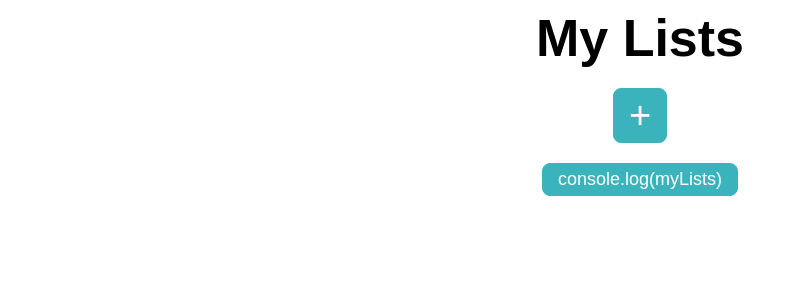
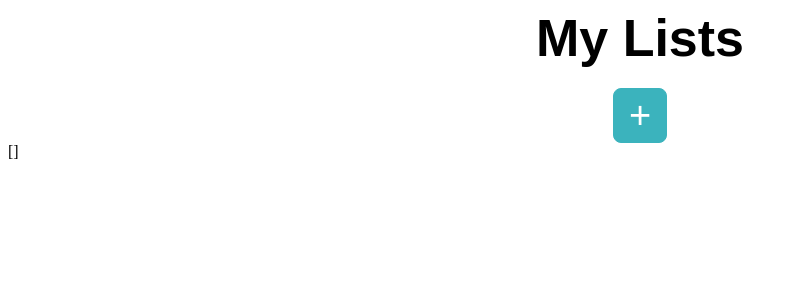
Before and after one commit to elenamarsili/mentoring-list, a React (Create React App) app: page / in a window 1280 px wide. Shown: the top 300 px of the page, without its empty margins (0-796 px from the left). Built offline with nearby package versions, Linux system fonts and the light colour scheme.

Commit message:
ListReducer

```diff
--- a/src/App.tsx
+++ b/src/App.tsx
@@ -1,18 +1,14 @@
 import { ToDoList } from "./components/list/toDoList";
-import { AddListButton, ListItem, ListContainer, Button, ListsTitle, ConsoleButton, } from "./components/list/toDo.styles";
-import { useMyListsContext, useSetMyListsContext } from './contexts/ListsContext';
+import { AddListButton, ListItem, ListContainer, Button, ListsTitle } from "./components/list/toDo.styles";
+import { useMyListsContext, useDispatchListsContext } from './contexts/ListsContext';
 
 function App() {
   const myLists = useMyListsContext()
-  const setMyLists = useSetMyListsContext()
+  const dispatch = useDispatchListsContext()
+
   const onAddList = () => {
-    setMyLists(myLists.concat({id: `${Date.now()}`,title: 'New List', tasks: []}))
+    dispatch({type: 'new-list'})
   }
-
-  const onConsole = () => {
-    console.log(myLists)
-  }
-
   return (
     <div>
       <ListsTitle>My Lists</ListsTitle>
@@ -28,9 +24,9 @@ function App() {
       <Button>
         <AddListButton onClick={() => { onAddList() }}>+</AddListButton>
       </Button>
-      <Button>
-        <ConsoleButton onClick={() => { onConsole() }}>console.log(myLists)</ConsoleButton>
-      </Button>
+
+      <div>{JSON.stringify(myLists)}</div>
+
 
     </div>
   );
--- a/src/components/list/toDo.styles.tsx
+++ b/src/components/list/toDo.styles.tsx
@@ -121,22 +121,6 @@ export const AddListButton = styled.button`
         font-weight: bold;
         }
 `
-export const ConsoleButton = styled.button`
-    font-family: Arial, sans-serif;
-    font-size: 18px;
-    padding: 5px 15px;
-    margin-top: 20px;
-    border: 1px solid #3BB3BD;
-    border-radius: 8px;
-    background-color: #3BB3BD;
-    color: white;
-    cursor:pointer;
-    cursor:pointer;
-    &:hover {
-        background-color: #33aab4;
-        font-weight: bold;
-        }
-`
 
 export const AddItemsParagraph = styled.p`
     font-family: Arial, sans-serif;
--- a/src/components/list/toDo.tsx
+++ b/src/components/list/toDo.tsx
@@ -1,13 +1,13 @@
-import { List, Lists, Task } from "../../types"
+import { List, Task } from "../../types"
 import { ToDoItem, DeleteButton, EditButton, ToDoInput, TaskButtons } from "./toDo.styles";
 import React, { useState } from 'react';
 import { FaEdit, FaTrashAlt } from "react-icons/fa";
-import { useSetMyListsContext } from '../../contexts/ListsContext';
+import { useDispatchListsContext } from '../../contexts/ListsContext';
 
 type Props = {todo: Task; toDoList: List}
 
 export const ToDo = ({todo, toDoList}: Props) => {
-    const setMyLists = useSetMyListsContext()
+    const dispatch = useDispatchListsContext()
 
     const [editTask, setEdiTask] = useState<boolean>(false)
     const [task, setTask] = useState<string>(todo.task)
@@ -30,45 +30,13 @@ export const ToDo = ({todo, toDoList}: Props) => {
 
     const onTaskSubmit = () => {
         onEdit()
-        setMyLists(myLists => (
-            myLists.map((list)=>{
-                if (list.id === toDoList.id) {
-                    return {
-                        ...toDoList,
-                        tasks: toDoList.tasks.map((t) => {
-                            if (t.id === todo.id) {
-                               return {
-                                   ...todo,
-                                   id: `${Date.now()}`,
-                                   task
-                               }
-                            } else {
-                                return t
-                            }
-                        })
-                    }
-                }
-                return list
-            })
-        ))
+        dispatch({type: 'edit-task', id: toDoList.id, editedTask: task, taskId: todo.id})
     }
 
     const onDelete = () => {
         const toRemove = todo
         window.confirm('Are you sure you want to delete this item?')
-        && setMyLists(myLists => (
-            myLists.map((list)=>{
-                if (list.id === toDoList.id) {
-                    return {
-                        ...toDoList,
-                        tasks: toDoList.tasks.filter((item) => {
-                            return item !== toRemove
-                        })
-                    }
-                }
-                return list
-            })
-        ))
+        && dispatch({type: 'delete-task-from-list', id: toDoList.id, taskToRemove: toRemove })
     }
 
         return (
--- a/src/components/list/toDoList.tsx
+++ b/src/components/list/toDoList.tsx
@@ -3,12 +3,12 @@ import React, { useState } from 'react';
 import { FaEdit } from "react-icons/fa";
 import { List, Task } from "../../types";
 import { ToDoInput, AddButton, AddItemsParagraph, ListTitle, Title, EditButton, TitleInput, DeleteListButton } from "./toDo.styles";
-import { useSetMyListsContext } from '../../contexts/ListsContext';
+import { useDispatchListsContext } from '../../contexts/ListsContext';
 
 type Props = { toDoList: List;}
 
 export const ToDoList = ({ toDoList}: Props) => {
-    const setMyLists = useSetMyListsContext()
+    const dispatch = useDispatchListsContext()
 
     const [newTask, setNewTask] = useState<string>('')
 
@@ -34,17 +34,7 @@ export const ToDoList = ({ toDoList}: Props) => {
 
     const onTitleSubmit = () => {
         onEdit()
-            setMyLists(myLists => (
-                myLists.map((list)=>{
-                    if (list.id === toDoList.id) {
-                        return {
-                            ...toDoList,
-                            title
-                        }
-                    }
-                    return list
-                })
-            ))
+        dispatch({type: 'list-title-update', title, id: toDoList.id})
     }
 
     const onEdit = () => {
@@ -65,24 +55,14 @@ export const ToDoList = ({ toDoList}: Props) => {
                 id: `${Date.now()}`,
                 task: newTask
             }
-            setMyLists(myLists => (
-                myLists.map((list)=>{
-                    if (list.id === toDoList.id) {
-                        return {
-                            ...toDoList,
-                            tasks : toDoList.tasks.concat(task)
-                        }
-                    }
-                    return list
-                })
-            ))
+            dispatch({type: 'add-task-to-list', task, id: toDoList.id})
             setNewTask('')
         }
     }
 
     const onDeleteList = () => {
         window.confirm('Are you sure you want to delete this list?')
-        && setMyLists(myLists => myLists.filter((list)=> list.id !== toDoList.id))
+        && dispatch({type: 'delete-list', id: toDoList.id})
     }
 
 
--- a/src/contexts/ListsContext.tsx
+++ b/src/contexts/ListsContext.tsx
@@ -1,15 +1,16 @@
-import { createContext, ReactNode, useContext, useState } from "react";
+import { createContext, ReactNode, useContext, useReducer, useState } from "react";
 import { Lists } from "../types";
+import { reducer, Action } from "./ListsReducer";
 
 type Props = { children: ReactNode}
 
-const Context = createContext<{myLists: Lists, setMyLists: React.Dispatch<React.SetStateAction<Lists>>}>({myLists: [], setMyLists: ()=> {}})
+const Context = createContext<{myLists: Lists, dispatch: React.Dispatch<Action>}>({myLists: [], dispatch: ()=> {}})
 
 export const MyListsProvider = (props: Props) => {
-    const [myLists, setMyLists] = useState<Lists>([]);
+    const [myLists, dispatch] = useReducer(reducer, [])
 
     return (
-        <Context.Provider value={{myLists, setMyLists}} >
+        <Context.Provider value={{myLists, dispatch}} >
             {props.children}
         </Context.Provider>
     )
@@ -20,7 +21,7 @@ export const useMyListsContext = () =>{
     return context.myLists
 }
 
-export const useSetMyListsContext = () =>{
+export const useDispatchListsContext = () =>{
     const context = useContext(Context)
-    return context.setMyLists
+    return context.dispatch
 }
--- /dev/null
+++ b/src/contexts/ListsReducer.ts
@@ -0,0 +1,102 @@
+import { List, Lists, Task } from "../types"
+
+type State = Lists
+
+export type Action = {
+    type: 'new-list' | 'list-title-update' | 'add-task-to-list' | 'delete-list' | 'edit-task' | 'delete-task-from-list';
+    title?: string;
+    id?: string;
+    task?: Task;
+    taskId?: string;
+    editedTask?: string;
+    taskToRemove?: Task;
+}
+
+
+export const reducer = (currentState: State, action: Action): State=> {
+    switch(action.type) {
+        case 'new-list': {
+            return currentState.concat({id: `${Date.now()}`,title: 'New List', tasks: []})
+        }
+        case 'list-title-update': {
+            if (!action.id) return currentState;
+            if (!action.title) return currentState;
+
+            const updatedList = currentState.map((list)=>{
+                if (list.id === action.id) {
+                    return {
+                        ...list,
+                        title: action.title!
+                    }
+                }
+                return list
+            });
+            return [...updatedList]
+        }
+        case 'add-task-to-list': {
+            const {id, task} = action;
+            if (!id) return currentState;
+            if (!task) return currentState;
+
+            const updatedList = currentState.map((list)=>{
+                if (list.id === id) {
+                    return {
+                        ...list,
+                        tasks : list.tasks.concat(task)
+                    }
+                }
+                return list
+            });
+            return [...updatedList]
+        }
+        case 'delete-list': {
+            return currentState.filter((list)=> list.id !== action.id)
+        }
+        case 'edit-task': {
+            const {id, taskId, editedTask} = action;
+            if (!id) return currentState;
+            if (!taskId) return currentState;
+            if (!editedTask) return currentState;
+
+            const updatedLists = currentState.map((list)=>{
+                if (list.id === id) {
+                    const updatedList : List = {
+                        ...list,
+                        tasks: list.tasks.map((t) => {
+                            if (t.id === taskId) {
+                                return {
+                                    ...t,
+                                    task: editedTask
+                                } as Task
+                            } else {
+                                return t
+                            }
+                        })
+                    }
+                    return updatedList
+                }
+                return list
+            });
+            return [...updatedLists]
+        }
+        case 'delete-task-from-list': {
+            if (!action.id) return currentState;
+            if (!action.taskToRemove) return currentState;
+
+            const updatedLists = currentState.map((list)=>{
+                if (list.id === action.id) {
+                    return {
+                        ...list,
+                        tasks: list.tasks.filter((item) => {
+                            return item !== action.taskToRemove
+                        })
+                    }
+                }
+                return list
+            })
+            return [...updatedLists]
+        }
+        default:
+            return currentState;
+    }
+}
```
